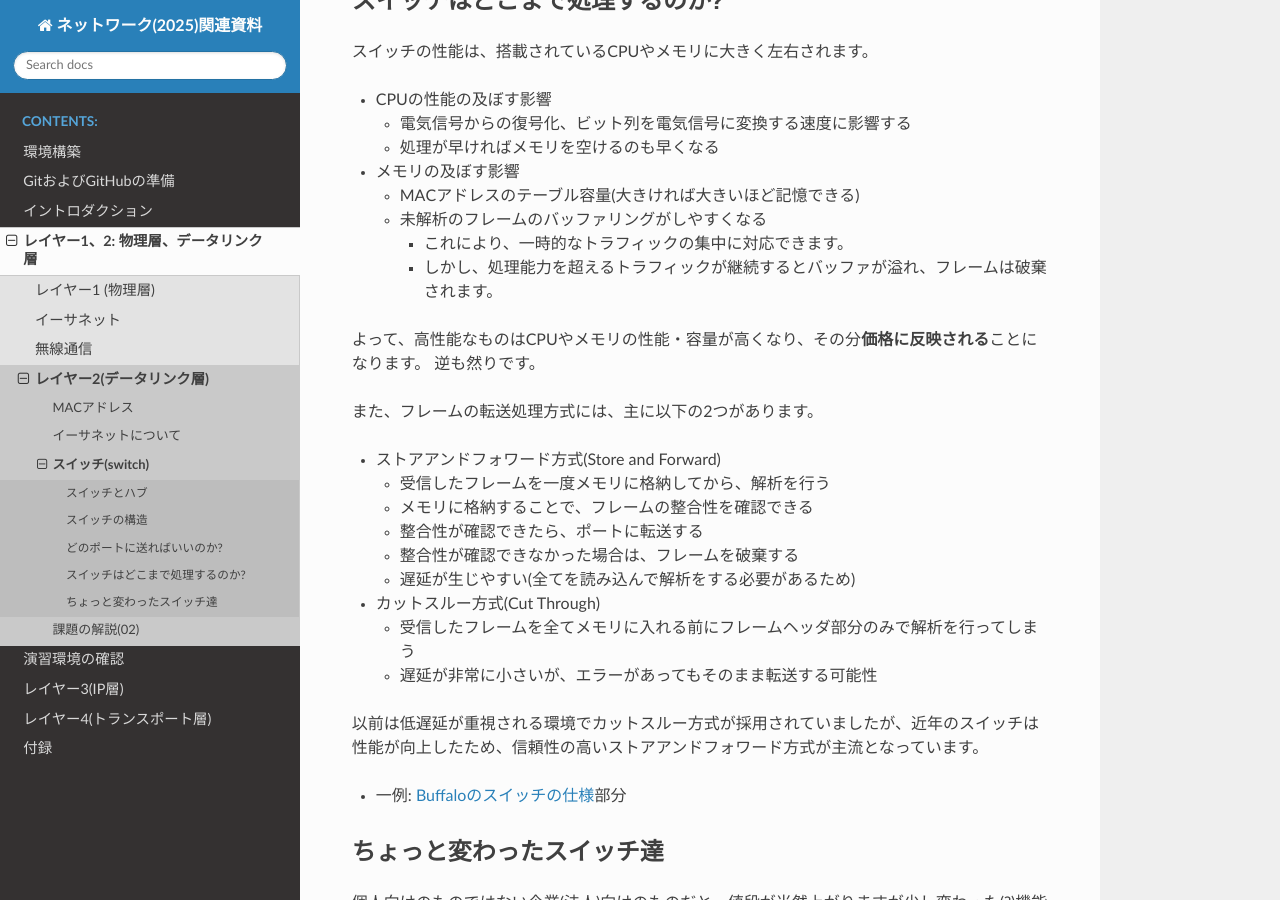
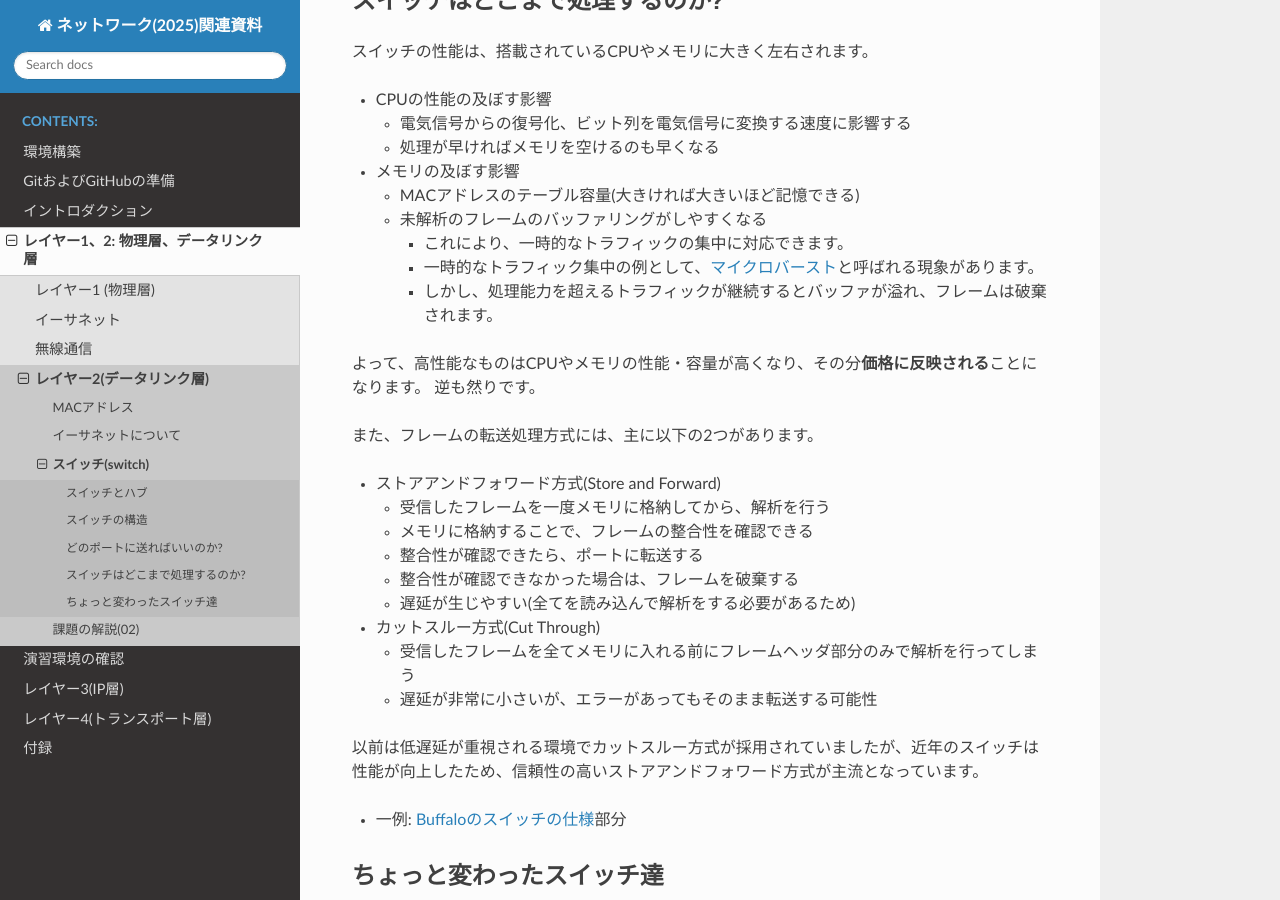
Before and after one commit to densuke/2025-network-doc, a Sphinx documentation site: the page built from source/w02-layer1/w04-layer2/switch.md, in a window 1280 px wide and 900 px high, scrolled down 2163 px. Built offline with Sphinx 7.4.7 and the Read the Docs theme 3.1.0, drawn with Linux system fonts in a browser that asks for light colours; pages that are not in the unit, such as notebooks, are missing from menus.

Commit message:
マイクロバーストを別の箇条書きにした

```diff
--- a/source/w02-layer1/w04-layer2/switch.md
+++ b/source/w02-layer1/w04-layer2/switch.md
@@ -81,6 +81,7 @@
     - MACアドレスのテーブル容量(大きければ大きいほど記憶できる)
     - 未解析のフレームのバッファリングがしやすくなる
         - これにより、一時的なトラフィックの集中に対応できます。
+        - 一時的なトラフィック集中の例として、[マイクロバースト](https://www.toyo.co.jp/ict/casestudy/detail/id=42422)と呼ばれる現象があります。
         - しかし、処理能力を超えるトラフィックが継続するとバッファが溢れ、フレームは破棄されます。
 
 よって、高性能なものはCPUやメモリの性能・容量が高くなり、その分**価格に反映される**ことになります。
```
